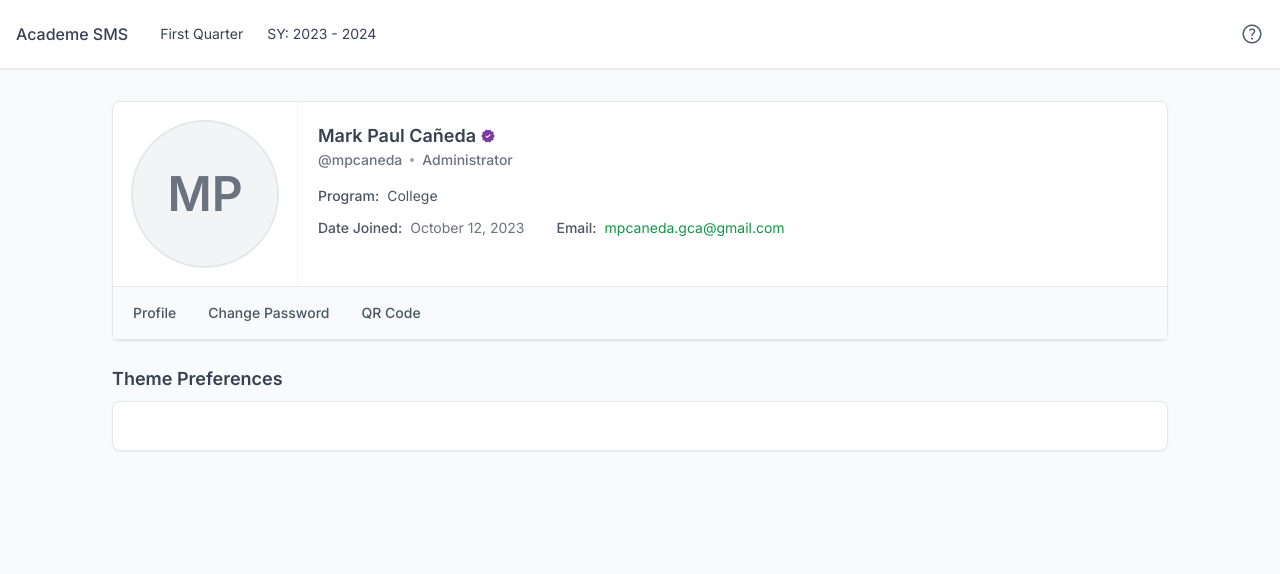
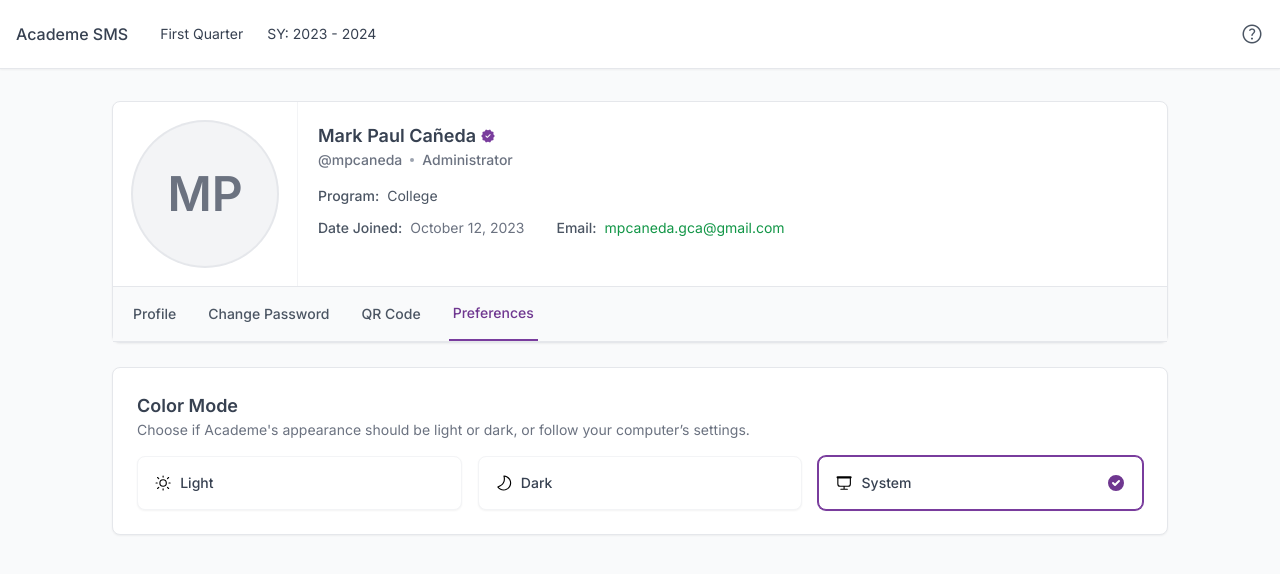
Before and after one commit to gocloud-inc/academe-sms, a Nuxt app: page /admin/manage-account/preferences in a window 1280 px wide. Shown: the top 574 px of the page. Built offline with nearby package versions, Linux system fonts and the light colour scheme.

Commit message:
fix selection of color mode

```diff
--- a/assets/css/main.css
+++ b/assets/css/main.css
@@ -8,7 +8,7 @@
     }
 
     body {
-        @apply bg-gray-50 dark:bg-black antialiased;
+        @apply bg-gray-50 dark:bg-gray-950 antialiased;
     }
 }
 
@@ -74,7 +74,7 @@
             }
 
             .aside-container {
-                @apply flex flex-col items-center w-16 h-screen py-4 bg-gradient-to-t from-primary-900 via-primary-800 to-primary-700 dark:from-primary-950 dark:via-primary-900 dark:to-primary-800 dark:border-gray-700;
+                @apply flex flex-col items-center w-16 h-screen py-4 bg-gradient-to-t from-primary-900 via-primary-800 to-primary-700 dark:from-primary-950 dark:via-primary-900 dark:to-primary-950 dark:border-gray-900;
 
                 .aside-nav-menu {
                     @apply flex flex-col items-center flex-1 space-y-4;
--- a/components/AdminProfileCard.vue
+++ b/components/AdminProfileCard.vue
@@ -68,9 +68,9 @@
 						QR Code
 					</a>
 
-					<!-- <NuxtLink to="/admin/manage-account/preferences" class="inline-flex shrink-0 items-center gap-2 px-1 pb-4 text-sm font-medium text-gray-600 dark:text-gray-400">
+					<NuxtLink to="/admin/manage-account/preferences" class="inline-flex shrink-0 items-center gap-2 px-1 pb-4 text-sm font-medium text-gray-600 dark:text-gray-400">
 						Preferences
-					</NuxtLink> -->
+					</NuxtLink>
 				</nav>
 			</div>
 		</div>
--- /dev/null
+++ b/components/ColorModePicker.vue
@@ -0,0 +1,72 @@
+<script lang="ts" setup>
+	const colorMode = useColorMode()
+</script>
+
+<template>
+  	<div class="grid grid-cols-1 md:grid-cols-3 gap-4 mt-4">
+		<div>
+			<input type="radio" v-model="$colorMode.preference" value="light" id="light" class="peer hidden [&:checked_+_label_svg]:block" />
+
+			<label for="light" class="block cursor-pointer rounded-lg border border-gray-100 bg-white p-4 text-sm font-medium shadow-sm hover:border-gray-200 peer-checked:border-primary-500 peer-checked:ring-1 peer-checked:ring-primary-500 dark:peer-checked:ring-primary-400 dark:bg-gray-900 dark:border-gray-700 dark:text-gray-100">
+				<div class="flex items-center gap-2">
+					<svg class="h-5 w-5" xmlns="http://www.w3.org/2000/svg" width="32" height="32" viewBox="0 0 24 24"><path fill="currentColor" d="M12 2a.75.75 0 0 1 .75.75v1.5a.75.75 0 0 1-1.5 0v-1.5A.75.75 0 0 1 12 2Zm0 15a5 5 0 1 0 0-10a5 5 0 0 0 0 10Zm0-1.5a3.5 3.5 0 1 1 0-7a3.5 3.5 0 0 1 0 7Zm9.25-2.75a.75.75 0 0 0 0-1.5h-1.5a.75.75 0 0 0 0 1.5h1.5ZM12 19a.75.75 0 0 1 .75.75v1.5a.75.75 0 0 1-1.5 0v-1.5A.75.75 0 0 1 12 19Zm-7.75-6.25a.75.75 0 0 0 0-1.5h-1.5a.75.75 0 0 0 0 1.5h1.5Zm-.03-8.53a.75.75 0 0 1 1.06 0l1.5 1.5a.75.75 0 0 1-1.06 1.06l-1.5-1.5a.75.75 0 0 1 0-1.06Zm1.06 15.56a.75.75 0 1 1-1.06-1.06l1.5-1.5a.75.75 0 1 1 1.06 1.06l-1.5 1.5Zm14.5-15.56a.75.75 0 0 0-1.06 0l-1.5 1.5a.75.75 0 0 0 1.06 1.06l1.5-1.5a.75.75 0 0 0 0-1.06Zm-1.06 15.56a.75.75 0 1 0 1.06-1.06l-1.5-1.5a.75.75 0 1 0-1.06 1.06l1.5 1.5Z"/></svg>
+
+					<div class="flex items-center justify-between w-full">
+						<p class="text-gray-700 dark:text-gray-100">Light</p>
+
+						<svg v-if="$colorMode.preference === 'light'" class="hidden h-5 w-5 text-primary-600 dark:text-primary-400" xmlns="http://www.w3.org/2000/svg" viewBox="0 0 20 20" fill="currentColor">
+							<path fill-rule="evenodd" d="M10 18a8 8 0 100-16 8 8 0 000 16zm3.707-9.293a1 1 0 00-1.414-1.414L9 10.586 7.707 9.293a1 1 0 00-1.414 1.414l2 2a1 1 0 001.414 0l4-4z" clip-rule="evenodd" />
+						</svg>
+					</div>
+				</div>
+			</label>
+		</div>
+
+		<div>
+			<input type="radio" v-model="$colorMode.preference" value="dark" id="dark" class="peer hidden [&:checked_+_label_svg]:block" />
+
+			<label for="dark" class="block cursor-pointer rounded-lg border border-gray-100 bg-white p-4 text-sm font-medium shadow-sm hover:border-gray-200 peer-checked:border-primary-500 peer-checked:ring-1 peer-checked:ring-primary-500 dark:peer-checked:ring-primary-400 dark:bg-gray-900 dark:border-gray-700 dark:text-gray-100">
+				<div class="flex items-center gap-2">
+					<svg class="h-5 w-5" xmlns="http://www.w3.org/2000/svg" width="32" height="32" viewBox="0 0 24 24"><path fill="currentColor" d="M20.026 17.001c-2.762 4.784-8.879 6.423-13.663 3.661A9.965 9.965 0 0 1 3.13 17.68a.75.75 0 0 1 .365-1.132c3.767-1.348 5.785-2.91 6.956-5.146c1.232-2.353 1.551-4.93.689-8.463a.75.75 0 0 1 .769-.927a9.961 9.961 0 0 1 4.457 1.327c4.784 2.762 6.423 8.879 3.66 13.662Zm-8.248-4.903c-1.25 2.389-3.31 4.1-6.817 5.499a8.49 8.49 0 0 0 2.152 1.766a8.502 8.502 0 0 0 8.502-14.725a8.484 8.484 0 0 0-2.792-1.015c.647 3.384.23 6.043-1.045 8.475Z"/></svg>
+
+					<div class="flex items-center justify-between w-full">
+						<p class="text-gray-700 dark:text-gray-100">Dark</p>
+
+						<svg v-if="$colorMode.preference === 'dark'" class="hidden h-5 w-5 text-primary-600 dark:text-primary-400" xmlns="http://www.w3.org/2000/svg" viewBox="0 0 20 20" fill="currentColor">
+							<path fill-rule="evenodd" d="M10 18a8 8 0 100-16 8 8 0 000 16zm3.707-9.293a1 1 0 00-1.414-1.414L9 10.586 7.707 9.293a1 1 0 00-1.414 1.414l2 2a1 1 0 001.414 0l4-4z" clip-rule="evenodd" />
+						</svg>
+					</div>
+				</div>
+			</label>
+		</div>
+
+		<div>
+			<input type="radio" v-model="$colorMode.preference" value="system" id="system" class="peer hidden [&:checked_+_label_svg]:block" />
+
+			<label for="system" class="block cursor-pointer rounded-lg border border-gray-100 bg-white p-4 text-sm font-medium shadow-sm hover:border-gray-200 peer-checked:border-primary-500 peer-checked:ring-1 peer-checked:ring-primary-500 dark:peer-checked:ring-primary-400 dark:bg-gray-900 dark:border-gray-700 dark:text-gray-100">
+				<div class="flex items-center gap-2">
+					<svg class="h-5 w-5" xmlns="http://www.w3.org/2000/svg" width="32" height="32" viewBox="0 0 24 24"><path fill="currentColor" d="M3.5 3A1.5 1.5 0 0 0 3 5.915v7.335A3.75 3.75 0 0 0 6.75 17h4.5v2.5h-3.5a.75.75 0 0 0 0 1.5h8.5a.75.75 0 0 0 0-1.5h-3.5V17h4.5A3.75 3.75 0 0 0 21 13.25V5.915A1.5 1.5 0 0 0 20.5 3h-17Zm1 3h15v7.25a2.25 2.25 0 0 1-2.25 2.25H6.75a2.25 2.25 0 0 1-2.25-2.25V6Z"/></svg>
+
+					<div class="flex items-center justify-between w-full">
+						<p class="text-gray-700 dark:text-gray-100">System</p>
+
+						<svg v-if="$colorMode.preference === 'system'" class="hidden h-5 w-5 text-primary-600 dark:text-primary-400" xmlns="http://www.w3.org/2000/svg" viewBox="0 0 20 20" fill="currentColor">
+							<path fill-rule="evenodd" d="M10 18a8 8 0 100-16 8 8 0 000 16zm3.707-9.293a1 1 0 00-1.414-1.414L9 10.586 7.707 9.293a1 1 0 00-1.414 1.414l2 2a1 1 0 001.414 0l4-4z" clip-rule="evenodd" />
+						</svg>
+					</div>
+				</div>
+			</label>
+		</div>
+	</div>
+</template>
+
+<style>
+	.dark-mode body {
+		background-color: #091a28;
+		color: #ebf4f1;
+	}
+	.sepia-mode body {
+		background-color: #f1e7d0;
+		color: #433422;
+	}
+</style>
--- a/layouts/admin.vue
+++ b/layouts/admin.vue
@@ -9,7 +9,7 @@
 		</ClientOnly>
 
 		<header class="header sticky top-0 z-10">
-			<nav class="border-b relative bg-white shadow-sm dark:bg-primary-950 dark:border-gray-800">
+			<nav class="border-b relative bg-white shadow-sm dark:bg-gray-900 dark:border-gray-800">
 				<div class="px-4 py-3 xl:py-5 mx-auto">
 					<div class="flex items-center justify-between">
 						<div class="flex items-center gap-2">
--- a/nuxt.config.ts
+++ b/nuxt.config.ts
@@ -56,5 +56,11 @@
 			tailwindcss: {},
 			autoprefixer: {},
 		},
+	},
+	modules: [
+		'@nuxtjs/color-mode'
+	],
+	colorMode: {
+		classSuffix: ''
 	}
 })
--- a/pages/admin/manage-account/change-password.vue
+++ b/pages/admin/manage-account/change-password.vue
@@ -54,7 +54,7 @@
 								<label for="current_password" class="form-label">Current Password</label>
 								<div class="relative">
 									<input id="current_password" class="form-control password" type="password" name="current_password" required autofocus autocomplete="current-password" />
-									<div class="absolute top-0 end-0 my-3 mx-4 password-btn text-sm cursor-pointer">
+									<div class="absolute top-0 end-0 my-3 mx-4 password-btn text-sm cursor-pointer dark:text-gray-100">
 										<span class="password-icon">Show</span>
 									</div>
 								</div>
--- a/pages/admin/manage-account/preferences.vue
+++ b/pages/admin/manage-account/preferences.vue
@@ -21,10 +21,12 @@
 				</ClientOnly>
 
 				<div class="flex flex-col gap-2">
-					<h2 class="text-lg font-semibold text-gray-700 dark:text-gray-100">Theme Preferences</h2>
 					<div class="card">
 						<div class="card-body">
+							<h2 class="font-semibold text-gray-700 text-lg dark:text-gray-300">Color Mode</h2>
+							<p class="text-sm text-gray-500 dark:text-gray-400">Choose if Academe's appearance should be light or dark, or follow your computer’s settings.</p>
 
+							<ColorModePicker />
 						</div>
 					</div>
 				</div>
--- a/pages/auth/forgot-password.vue
+++ b/pages/auth/forgot-password.vue
@@ -1,6 +1,7 @@
 <script setup>
 	definePageMeta({
 		layout: "auth",
+		colorMode: "light"
 	})
 
 	useSeoMeta({
--- a/pages/auth/reset-password.vue
+++ b/pages/auth/reset-password.vue
@@ -3,6 +3,7 @@
 		setup() {
 			definePageMeta({
 				layout: "auth",
+				colorMode: "light"
 			})
 
 			useSeoMeta({
--- a/pages/index.vue
+++ b/pages/index.vue
@@ -3,6 +3,7 @@
 		setup() {
 			definePageMeta({
 				layout: "auth",
+				colorMode: "light"
 			})
 
 			useSeoMeta({
```
Also changed, not shown: components/AdminSidebar.vue (+9 -9 lines).
